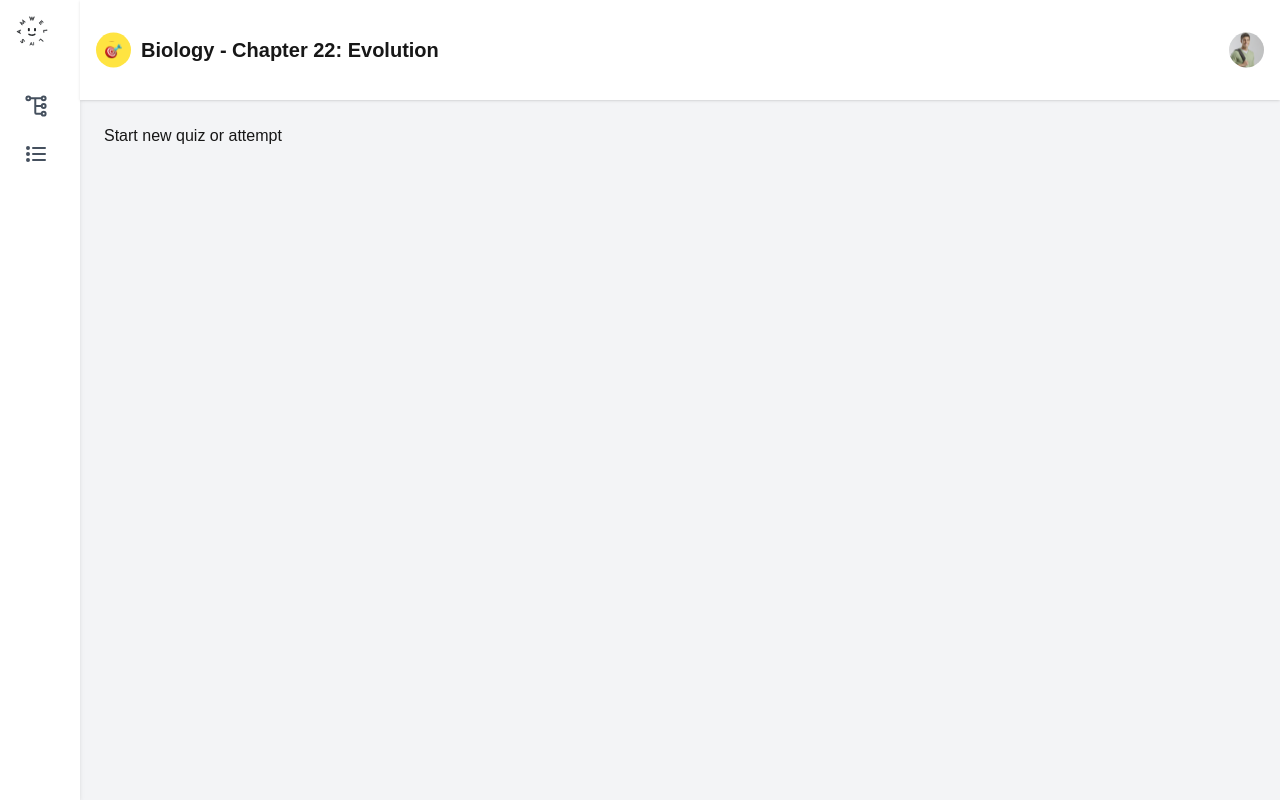
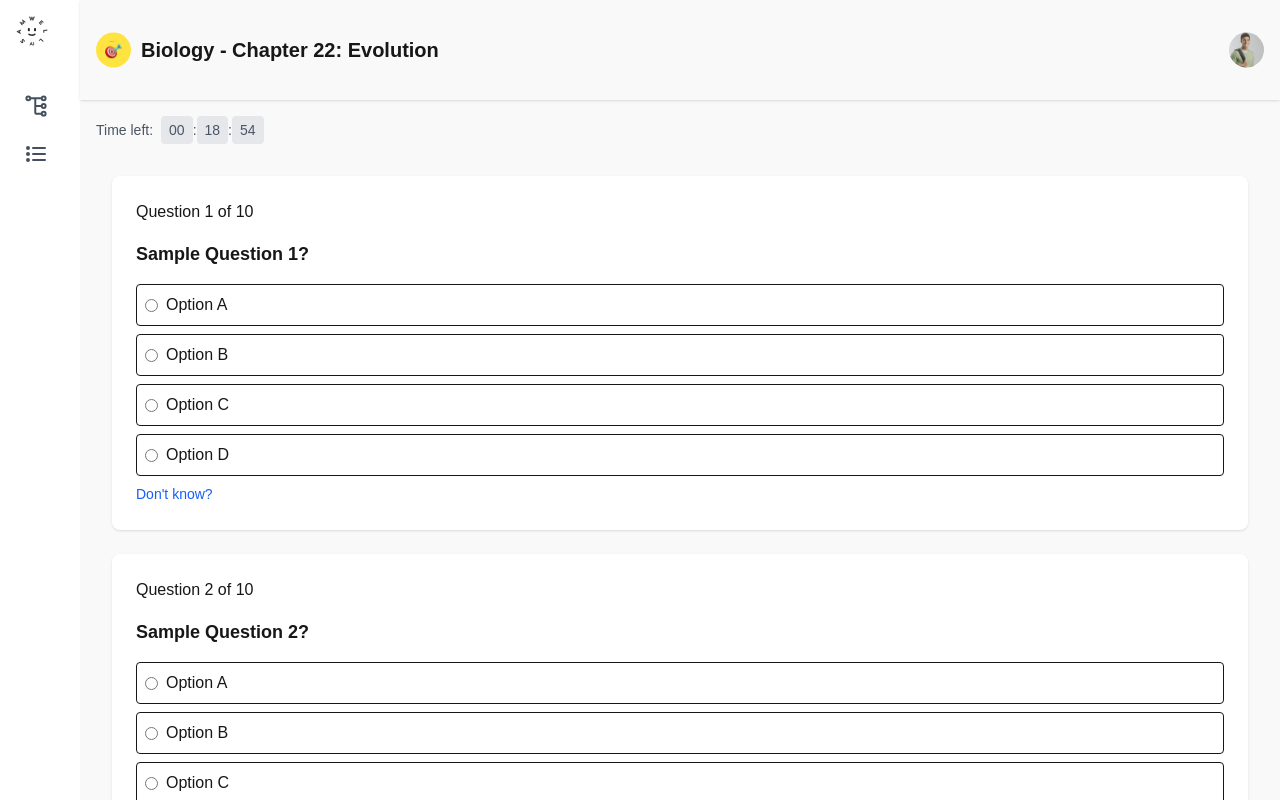
Before and after one commit to zeeshanpaalo/samwell, a Next.js app: page /dashboard/quiz/add in a window 1280 px wide. Built offline with nearby package versions, Linux system fonts and the light colour scheme.

Commit message:
attempt quiz screens draft without type of question

```diff
--- a/src/app/(protected)/dashboard/layout.tsx
+++ b/src/app/(protected)/dashboard/layout.tsx
@@ -5,7 +5,7 @@ export default function Layout({
   children,
 }: Readonly<{ children: React.ReactNode }>) {
   return (
-    <div className="flex h-screen bg-gray-100">
+    <div className="flex h-screen">
       {/* Sidebar */}
       <aside className="w-[80px] bg-white shadow-md p-4">
         <Image src={"/assets/Logo.svg"} alt={`Logo`} width={32} height={32} />
@@ -37,9 +37,9 @@ export default function Layout({
       </aside>
 
       {/* Main Content Area */}
-      <div className="flex-1 flex flex-col">
+      <div className="flex-1 flex flex-col bg-[#F9F9F9]">
         {/* Header */}
-        <header className="h-[100px] bg-white shadow p-4 flex justify-between items-center">
+        <header className="h-[100px] bg-[#F9F9F9] shadow p-4 flex justify-between items-center">
           <div className="flex items-center">
             <Image
               src={"/assets/quizHeaderIcon.svg"}
@@ -52,7 +52,6 @@ export default function Layout({
             </div>
           </div>
           <div className="flex items-center space-x-4">
-            {/* <span className="text-gray-600">Time left: 00:18:54</span> */}
             <Image
               src={"/assets/avatar.svg"}
               alt={`Logo`}
@@ -63,7 +62,7 @@ export default function Layout({
         </header>
 
         {/* Main Content */}
-        <main className="flex-1 p-6 overflow-y-auto">{children}</main>
+        <main className="flex-1 overflow-y-auto">{children}</main>
       </div>
     </div>
   );
--- a/src/app/(protected)/dashboard/page.tsx
+++ b/src/app/(protected)/dashboard/page.tsx
@@ -3,7 +3,7 @@ import React from "react";
 
 const DashboardHome: React.FC = () => {
   return (
-    <div>Dashboard Home</div>
+    <div>This is the Dashboar home. Not relevant inthis task</div>
   );
 };
 
--- a/src/app/(protected)/dashboard/quiz/add/page.tsx
+++ b/src/app/(protected)/dashboard/quiz/add/page.tsx
@@ -1,10 +1,74 @@
 "use client";
+
 import React from "react";
 
 const StartQuiz: React.FC = () => {
   return (
-    <div>
-      Start new quiz or attempt
+    <div className="flex flex-col w-full px-[16px] py-[16px] min-h-screen">
+      <div className="flex justify-between items-center">
+        <div className="flex items-center text-sm text-gray-600">
+          <span className="mr-2">Time left:</span>
+          <span className="bg-gray-200 px-2 py-1 rounded">00</span> :
+          <span className="bg-gray-200 px-2 py-1 rounded">18</span> :
+          <span className="bg-gray-200 px-2 py-1 rounded">54</span>
+        </div>
+      </div>
+
+      {/* Question List */}
+      <div className="px-[16px] py-[32px]">
+        {[...Array(6)].map((_, index) => (
+          <div key={index} className="bg-white p-6 rounded-lg shadow mb-6">
+            <p className="font-medium mb-4">Question {index + 1} of 10</p>
+            <h2 className="text-lg font-semibold mb-4">
+              Sample Question {index + 1}?
+            </h2>
+            <div className="space-y-2">
+              <label className="flex items-center space-x-2 p-2 border rounded cursor-pointer hover:bg-gray-50">
+                <input
+                  type="radio"
+                  name={`question${index}`}
+                  className="form-radio"
+                />
+                <span>Option A</span>
+              </label>
+              <label className="flex items-center space-x-2 p-2 border rounded cursor-pointer hover:bg-gray-50">
+                <input
+                  type="radio"
+                  name={`question${index}`}
+                  className="form-radio"
+                />
+                <span>Option B</span>
+              </label>
+              <label className="flex items-center space-x-2 p-2 border rounded cursor-pointer hover:bg-gray-50">
+                <input
+                  type="radio"
+                  name={`question${index}`}
+                  className="form-radio"
+                />
+                <span>Option C</span>
+              </label>
+              <label className="flex items-center space-x-2 p-2 border rounded cursor-pointer hover:bg-gray-50">
+                <input
+                  type="radio"
+                  name={`question${index}`}
+                  className="form-radio"
+                />
+                <span>Option D</span>
+              </label>
+            </div>
+            <a href="#" className="text-blue-600 text-sm mt-2 inline-block">
+              Don't know?
+            </a>
+          </div>
+        ))}
+      </div>
+
+      {/* Submit Button */}
+      <div className="flex justify-end px-[16px] py-4">
+        <button className="bg-[#2A76F6] text-white px-6 py-2 rounded-[59px] shadow hover:bg-blue-700 w-[174px] h-[50px]">
+          Complete
+        </button>
+      </div>
     </div>
   );
 };
```
